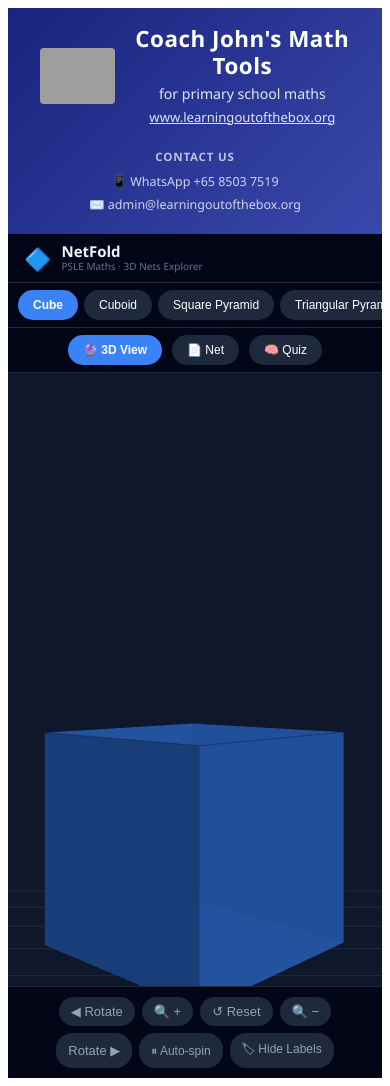
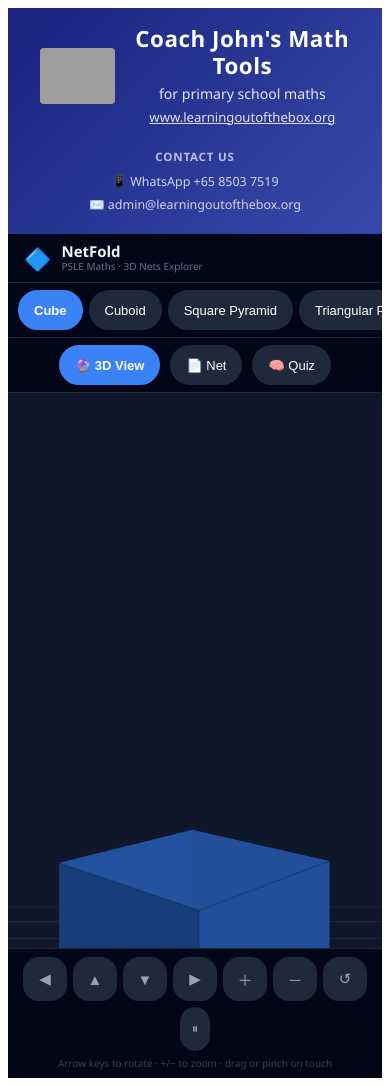
Before and after one commit to johnyeo-dev/netfold-app, a React (Vite) app: page / in a window 390 px wide. Built offline with nearby package versions, Linux system fonts and the light colour scheme; grey boxes are pictures that could not be loaded.

Commit message:
Mobile-friendly: more floor space, keyboard +/-/arrows, pinch zoom, bigger touch targets

```diff
--- a/src/App.tsx
+++ b/src/App.tsx
@@ -241,6 +241,7 @@ export default function App() {
   const mountRef=useRef(null), rendRef=useRef(null), sceneRef=useRef(null),
     camRef=useRef(null), groupRef=useRef(null), rafRef=useRef(null);
   const drag=useRef({on:false,x:0,y:0}), autoRot=useRef(true);
+  const pinch=useRef({on:false,dist:0});
   const [shapeId,setShapeId]=useState("cube");
   const [tab,setTab]=useState("3d");
   const [qSel,setQSel]=useState<number | null>(null);
@@ -258,11 +259,11 @@ export default function App() {
     scene.background=new THREE.Color(0x0f172a);
     sceneRef.current=scene;
     const cam=new THREE.PerspectiveCamera(45,W/H,0.1,100);
-    cam.position.set(0,1.5,7); camRef.current=cam;
+    cam.position.set(0,3,7); camRef.current=cam;
     scene.add(new THREE.AmbientLight(0xffffff,0.5));
     const dl=new THREE.DirectionalLight(0xffffff,1); dl.position.set(6,10,8); scene.add(dl);
     const dl2=new THREE.DirectionalLight(0x88ccff,0.3); dl2.position.set(-5,-3,-5); scene.add(dl2);
-    const grid=new THREE.GridHelper(14,14,0x1e3a5f,0x1e293b); grid.position.y=-2.5; scene.add(grid);
+    const grid=new THREE.GridHelper(20,20,0x1e3a5f,0x1e293b); grid.position.y=-3; scene.add(grid);
     const g=makeShape("cube"); scene.add(g); groupRef.current=g;
     const onResize=()=>{
       const newW=el.clientWidth||400, newH=el.clientHeight||500;
@@ -282,19 +283,51 @@ export default function App() {
     const onMU=()=>drag.current.on=false;
     const onW=e=>{e.preventDefault();if(camRef.current)camRef.current.position.z=Math.max(2.5,Math.min(14,camRef.current.position.z+e.deltaY*0.012));};
     let lt=null;
-    const onTS=e=>{lt=e.touches[0];autoRot.current=false;};
-    const onTM=e=>{ if(!lt||!groupRef.current)return; const t=e.touches[0];
+    const getTouchDist=(e)=>{
+      const [a,b]=e.touches;
+      return Math.hypot(b.clientX-a.clientX,b.clientY-a.clientY);
+    };
+    const onTS=e=>{
+      if(e.touches.length===2){pinch.current={on:true,dist:getTouchDist(e)};return;}
+      lt=e.touches[0];autoRot.current=false;
+    };
+    const onTM=e=>{
+      if(e.touches.length===2&&pinch.current.on){
+        const d=getTouchDist(e);
+        if(camRef.current)camRef.current.position.z=Math.max(2.5,Math.min(14,camRef.current.position.z-(d-pinch.current.dist)*0.03));
+        pinch.current.dist=d; return;
+      }
+      if(!lt||!groupRef.current)return; const t=e.touches[0];
       groupRef.current.rotation.y+=(t.clientX-lt.clientX)*0.012;
-      groupRef.current.rotation.x+=(t.clientY-lt.clientY)*0.012; lt=t;};
+      groupRef.current.rotation.x+=(t.clientY-lt.clientY)*0.012; lt=t;
+    };
+    const onTE=()=>{pinch.current.on=false;};
     el.addEventListener("mousedown",onMD); window.addEventListener("mousemove",onMM);
     window.addEventListener("mouseup",onMU); window.addEventListener("resize",onResize); el.addEventListener("wheel",onW,{passive:false});
     el.addEventListener("touchstart",onTS,{passive:true}); el.addEventListener("touchmove",onTM,{passive:true});
+    el.addEventListener("touchend",onTE,{passive:true});
     return()=>{ cancelAnimationFrame(rafRef.current);
       el.removeEventListener("mousedown",onMD); window.removeEventListener("mousemove",onMM);
       window.removeEventListener("mouseup",onMU); window.removeEventListener("resize",onResize); el.removeEventListener("wheel",onW);
       el.removeEventListener("touchstart",onTS); el.removeEventListener("touchmove",onTM);
+      el.removeEventListener("touchend",onTE);
       renderer.dispose(); if(el.contains(renderer.domElement))el.removeChild(renderer.domElement);};
   },[]);
+
+  // Keyboard controls
+  useEffect(()=>{
+    if(tab!=="3d") return;
+    const onKey=(e:KeyboardEvent)=>{
+      if(e.key==="+"||e.key==="="){if(camRef.current)camRef.current.position.z=Math.max(2.5,camRef.current.position.z-0.6);}
+      else if(e.key==="-"){if(camRef.current)camRef.current.position.z=Math.min(14,camRef.current.position.z+0.6);}
+      else if(e.key==="ArrowLeft"){e.preventDefault();if(groupRef.current){groupRef.current.rotation.y-=0.15;autoRot.current=false;}}
+      else if(e.key==="ArrowRight"){e.preventDefault();if(groupRef.current){groupRef.current.rotation.y+=0.15;autoRot.current=false;}}
+      else if(e.key==="ArrowUp"){e.preventDefault();if(groupRef.current){groupRef.current.rotation.x-=0.15;autoRot.current=false;}}
+      else if(e.key==="ArrowDown"){e.preventDefault();if(groupRef.current){groupRef.current.rotation.x+=0.15;autoRot.current=false;}}
+    };
+    window.addEventListener("keydown",onKey);
+    return()=>window.removeEventListener("keydown",onKey);
+  },[tab]);
 
   useEffect(()=>{
     const sc=sceneRef.current; if(!sc) return;
@@ -308,7 +341,7 @@ export default function App() {
   const zIn=()=>{if(camRef.current)camRef.current.position.z=Math.max(2.5,camRef.current.position.z-0.8);};
   const zOut=()=>{if(camRef.current)camRef.current.position.z=Math.min(14,camRef.current.position.z+0.8);};
   const reset=()=>{if(groupRef.current)groupRef.current.rotation.set(0,0,0);
-    if(camRef.current)camRef.current.position.set(0,1.5,7);autoRot.current=true;};
+    if(camRef.current)camRef.current.position.set(0,3,7);autoRot.current=true;};
 
   const quiz=QUIZ[shapeId]||QUIZ.cube;
   const compType=quiz.component;
@@ -316,15 +349,15 @@ export default function App() {
   const isNetValid=(i)=> compType ? COMPONENT_NETS[compType][i] : nets[i]?.valid;
 
   const Btn=({active,label,onClick,accent}:{active:boolean,label:string,onClick:()=>void,accent?:string})=>(
-    <button onClick={onClick} style={{padding:"6px 13px",borderRadius:20,border:`2px solid ${active?(accent||"#3b82f6"):"transparent"}`,
-      background:active?(accent||"#3b82f6"):"#1e293b",color:"#fff",cursor:"pointer",fontSize:12,
-      fontWeight:active?"bold":"normal",transition:"all 0.15s",whiteSpace:"nowrap"}}>{label}</button>);
-  const CtrlBtn=({label,onClick}:{label:string,onClick:()=>void})=>(
-    <button onClick={onClick} style={{padding:"7px 12px",borderRadius:16,border:"none",
-      background:"#1e293b",color:"#94a3b8",cursor:"pointer",fontSize:13}}>{label}</button>);
+    <button onClick={onClick} style={{padding:"8px 14px",borderRadius:20,border:`2px solid ${active?(accent||"#3b82f6"):"transparent"}`,
+      background:active?(accent||"#3b82f6"):"#1e293b",color:"#fff",cursor:"pointer",fontSize:13,
+      fontWeight:active?"bold":"normal",transition:"all 0.15s",whiteSpace:"nowrap",minHeight:40,touchAction:"manipulation"}}>{label}</button>);
+  const CtrlBtn=({label,onClick,title}:{label:string,onClick:()=>void,title?:string})=>(
+    <button onClick={onClick} title={title} style={{padding:"10px 14px",borderRadius:16,border:"none",
+      background:"#1e293b",color:"#94a3b8",cursor:"pointer",fontSize:15,minHeight:44,minWidth:44,touchAction:"manipulation"}}>{label}</button>);
 
   return(
-    <div style={{fontFamily:"'Segoe UI',system-ui,sans-serif",display:"flex",flexDirection:"column",height:"100vh",background:"#0f172a",color:"#f1f5f9"}}>
+    <div style={{fontFamily:"'Segoe UI',system-ui,sans-serif",display:"flex",flexDirection:"column",height:"100dvh",minHeight:"-webkit-fill-available",background:"#0f172a",color:"#f1f5f9"}}>
       {/* Header */}
       <div style={{padding:"9px 16px",background:"#020617",display:"flex",alignItems:"center",gap:10,borderBottom:"1px solid #1e293b"}}>
         <span style={{fontSize:22}}>🔷</span>
@@ -387,14 +420,18 @@ export default function App() {
       </div>
       {/* Controls */}
       {tab==="3d"&&(
-        <div style={{display:"flex",justifyContent:"center",gap:7,padding:"10px 14px",background:"#020617",flexWrap:"wrap",borderTop:"1px solid #1e293b"}}>
-          <CtrlBtn label="◀ Rotate" onClick={rotL}/>
-          <CtrlBtn label="🔍 +" onClick={zIn}/>
-          <CtrlBtn label="↺ Reset" onClick={reset}/>
-          <CtrlBtn label="🔍 −" onClick={zOut}/>
-          <CtrlBtn label="Rotate ▶" onClick={rotR}/>
-          <button onClick={()=>autoRot.current=!autoRot.current} style={{padding:"7px 12px",borderRadius:16,border:"none",background:"#1e293b",color:"#94a3b8",cursor:"pointer",fontSize:12}}>⏸ Auto-spin</button>
-          <button onClick={()=>setShowLabels(v=>!v)} style={{padding:"7px 12px",borderRadius:16,border:"none",background:"#1e293b",color:"#94a3b8",cursor:"pointer",fontSize:12}}>{showLabels?"🏷 Hide Labels":"🏷 Show Labels"}</button>
+        <div style={{background:"#020617",borderTop:"1px solid #1e293b",padding:"8px 12px"}}>
+          <div style={{display:"flex",justifyContent:"center",gap:6,flexWrap:"wrap"}}>
+            <CtrlBtn label="◀" onClick={rotL} title="Rotate left (←)"/>
+            <CtrlBtn label="▲" onClick={()=>{if(groupRef.current){groupRef.current.rotation.x-=0.4;autoRot.current=false;}}} title="Tilt up (↑)"/>
+            <CtrlBtn label="▼" onClick={()=>{if(groupRef.current){groupRef.current.rotation.x+=0.4;autoRot.current=false;}}} title="Tilt down (↓)"/>
+            <CtrlBtn label="▶" onClick={rotR} title="Rotate right (→)"/>
+            <CtrlBtn label="＋" onClick={zIn} title="Zoom in (+)"/>
+            <CtrlBtn label="－" onClick={zOut} title="Zoom out (−)"/>
+            <CtrlBtn label="↺" onClick={reset} title="Reset view"/>
+            <button onClick={()=>autoRot.current=!autoRot.current} style={{padding:"10px 12px",borderRadius:16,border:"none",background:"#1e293b",color:"#94a3b8",cursor:"pointer",fontSize:13,minHeight:44,touchAction:"manipulation"}}>⏸</button>
+          </div>
+          <div style={{textAlign:"center",fontSize:10,color:"#334155",marginTop:5}}>Arrow keys to rotate · +/− to zoom · drag or pinch on touch</div>
         </div>
       )}
     </div>
```
